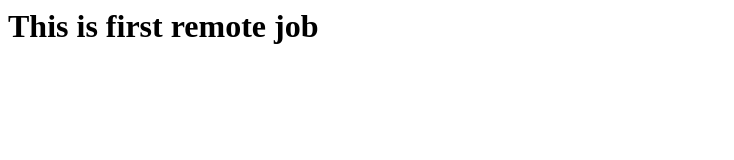
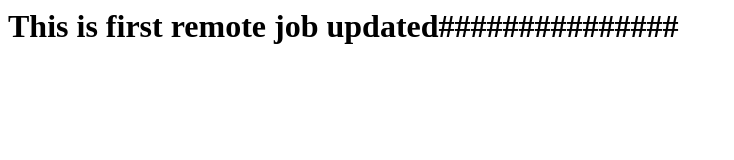
Before and after one commit to manishgithubonline/mywebremote, a plain HTML site: page index.html in a window 1280 px wide. Shown: the whole page, without its empty margins (0-734 px from the left). Drawn offline with Linux system fonts and the light colour scheme.

Commit message:
modified

```diff
--- a/index.html
+++ b/index.html
@@ -1 +1 @@
-<h1>This is first remote job</h1>
+<h1>This is first remote job updated############### </h1>
```
